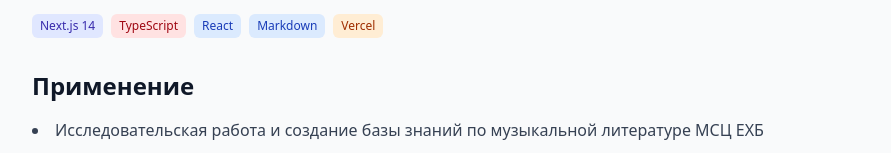
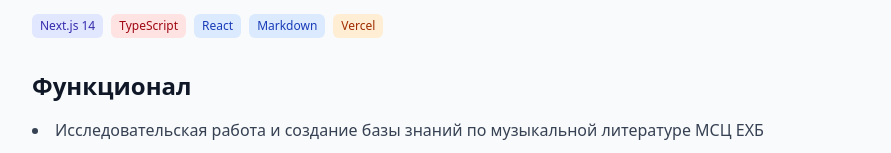
Before and after one commit to ivan-14-trifonov/portfolio, a Next.js app: page /projects/music-literature-kb in a window 1280 px wide. Shown: the part 354-507 px from the top of the page, without its empty margins (176-1067 px from the left). Built offline with nearby package versions, Linux system fonts and the light colour scheme.

Commit message:
functionality

```diff
--- a/src/app/projects/[slug]/page.tsx
+++ b/src/app/projects/[slug]/page.tsx
@@ -96,11 +96,11 @@ export default async function ProjectPage({ params }: ProjectPageProps) {
           </div>
         </div>
 
-        {/* Применение */}
+        {/* Функционал */}
         <div className="mb-8">
-          <h2 className="text-2xl font-bold text-gray-900 dark:text-white mb-4">Применение</h2>
+          <h2 className="text-2xl font-bold text-gray-900 dark:text-white mb-4">Функционал</h2>
           <ul className="list-disc list-inside space-y-2 text-gray-700 dark:text-gray-300">
-            {project.application.map((item, idx) => (
+            {project.functionality.map((item, idx) => (
               <li key={idx}>{item}</li>
             ))}
           </ul>
--- a/src/data/projects.ts
+++ b/src/data/projects.ts
@@ -15,7 +15,7 @@ export const projects: Project[] = [
     ],
     githubUrl: 'https://github.com/ivan-14-trifonov/historyofsongs',
     liveUrl: 'https://historyofsongs.vercel.app',
-    application: [
+    functionality: [
       'Исследовательская работа и создание базы знаний по музыкальной литературе МСЦ ЕХБ',
       'Формат хранения MD — удобный одновременно для исследователей (работа с файлами) и для отображения на сайте'
     ],
@@ -64,7 +64,7 @@ export const projects: Project[] = [
     ],
     githubUrl: 'https://github.com/ivan-14-trifonov/rep2',
     liveUrl: 'https://rep2-delta.vercel.app/login',
-    application: [
+    functionality: [
       'Управление музыкальными коллективами (несколько на аккаунт)',
       'CRUD операции с произведениями',
       'Система статусов произведений (в репертуаре, актуализировать, переучить и т.д.)',
--- a/src/types/project.ts
+++ b/src/types/project.ts
@@ -12,7 +12,7 @@ export interface Project {
   technologies: Technology[];
   githubUrl?: string;
   liveUrl?: string;
-  application: string[];
+  functionality: string[];
   architecture: {
     description: string;
     diagram?: string;
```
